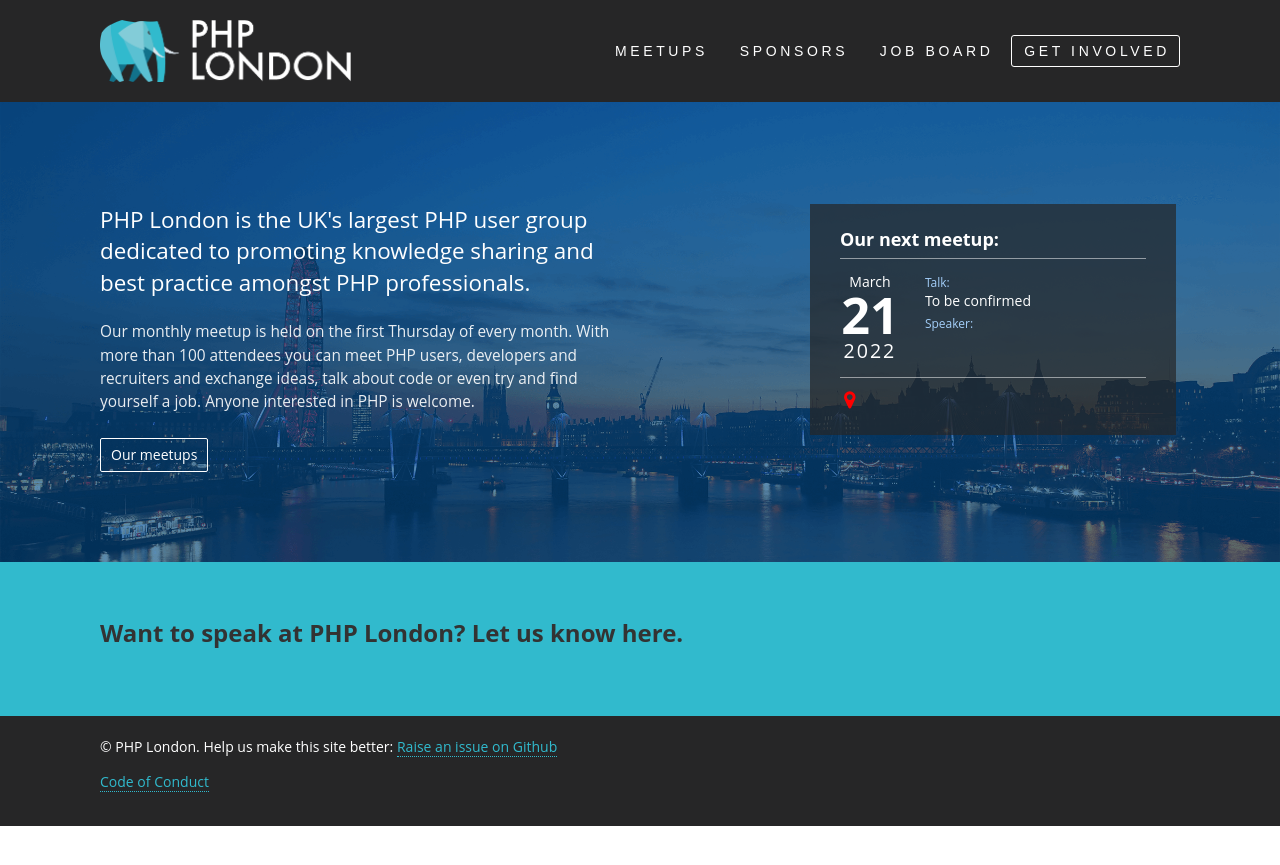
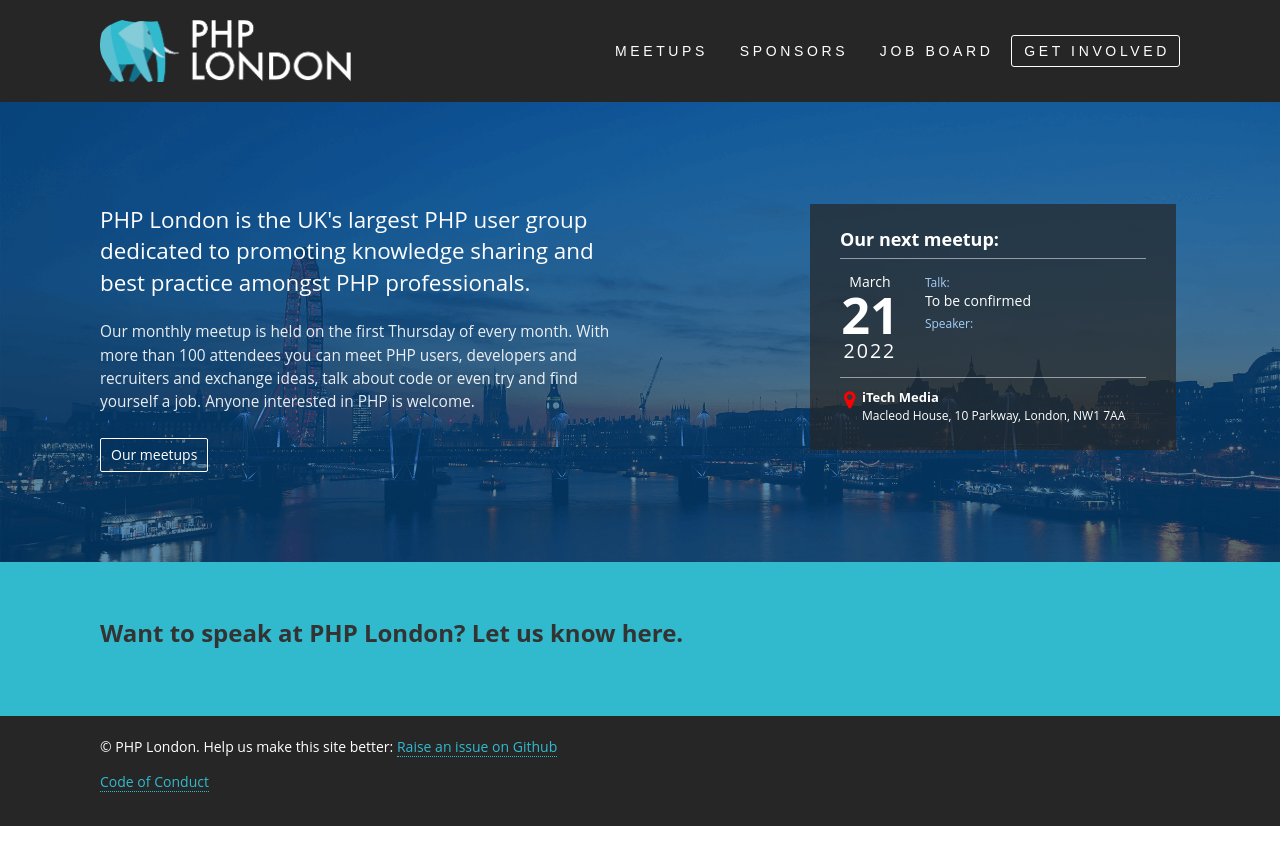
Before and after one commit to phplondon/phplondon.github.io, a Jekyll site: the page built from index.html, in a window 1280 px wide. Shown: the top 865 px of the page. Built offline with Jekyll 4.4.1, drawn with Linux system fonts in a browser that asks for light colours.

Commit message:
Update locations.yaml

```diff
--- a/_data/locations.yaml
+++ b/_data/locations.yaml
@@ -9,3 +9,7 @@
 doggetts:
   name: "Doggetts Coat & Badge"
   address: "Blackfriars Bridge, London"
+
+itech:
+  name: "iTech Media"
+  address: "Macleod House, 10 Parkway, London, NW1 7AA"
```
